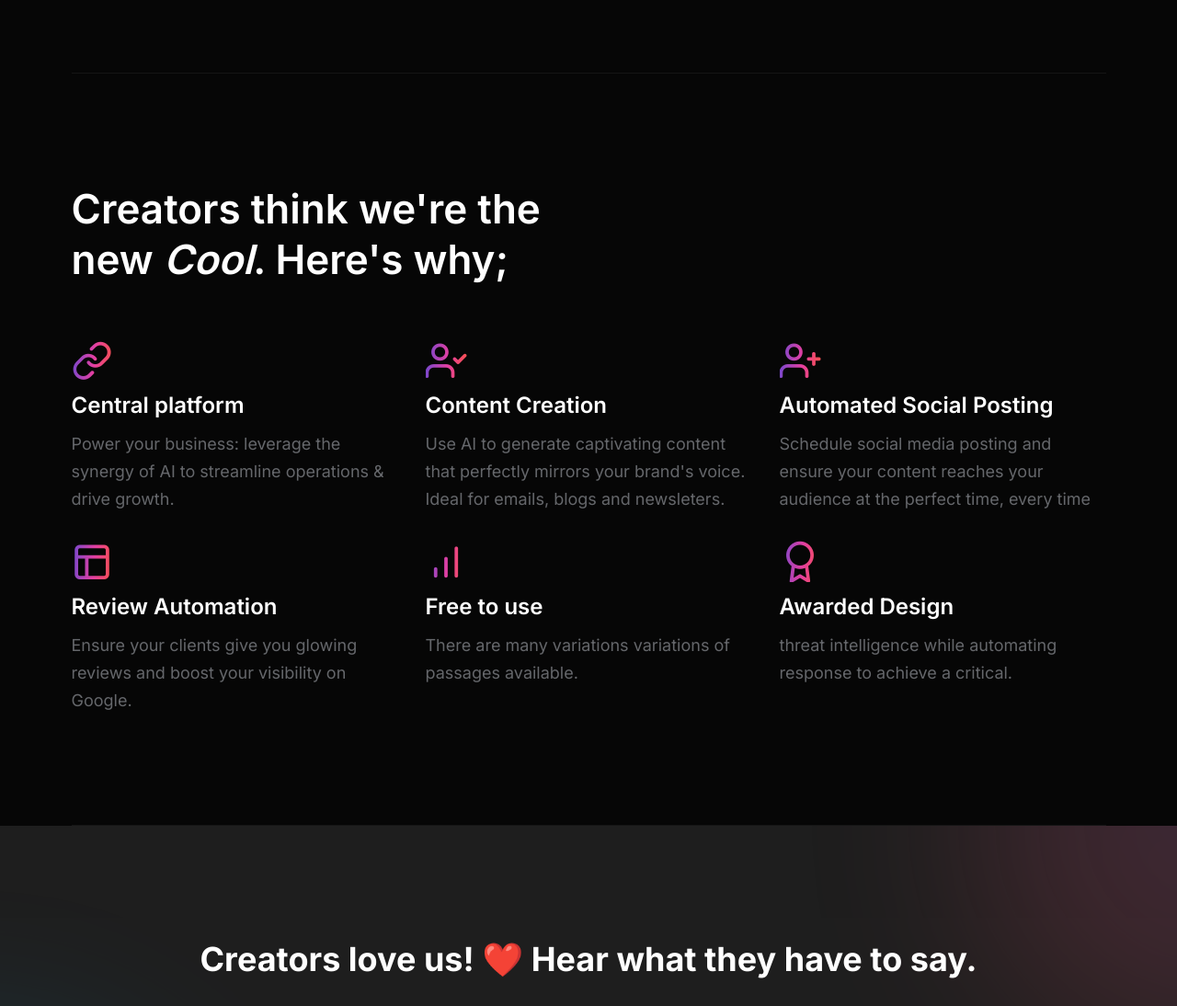
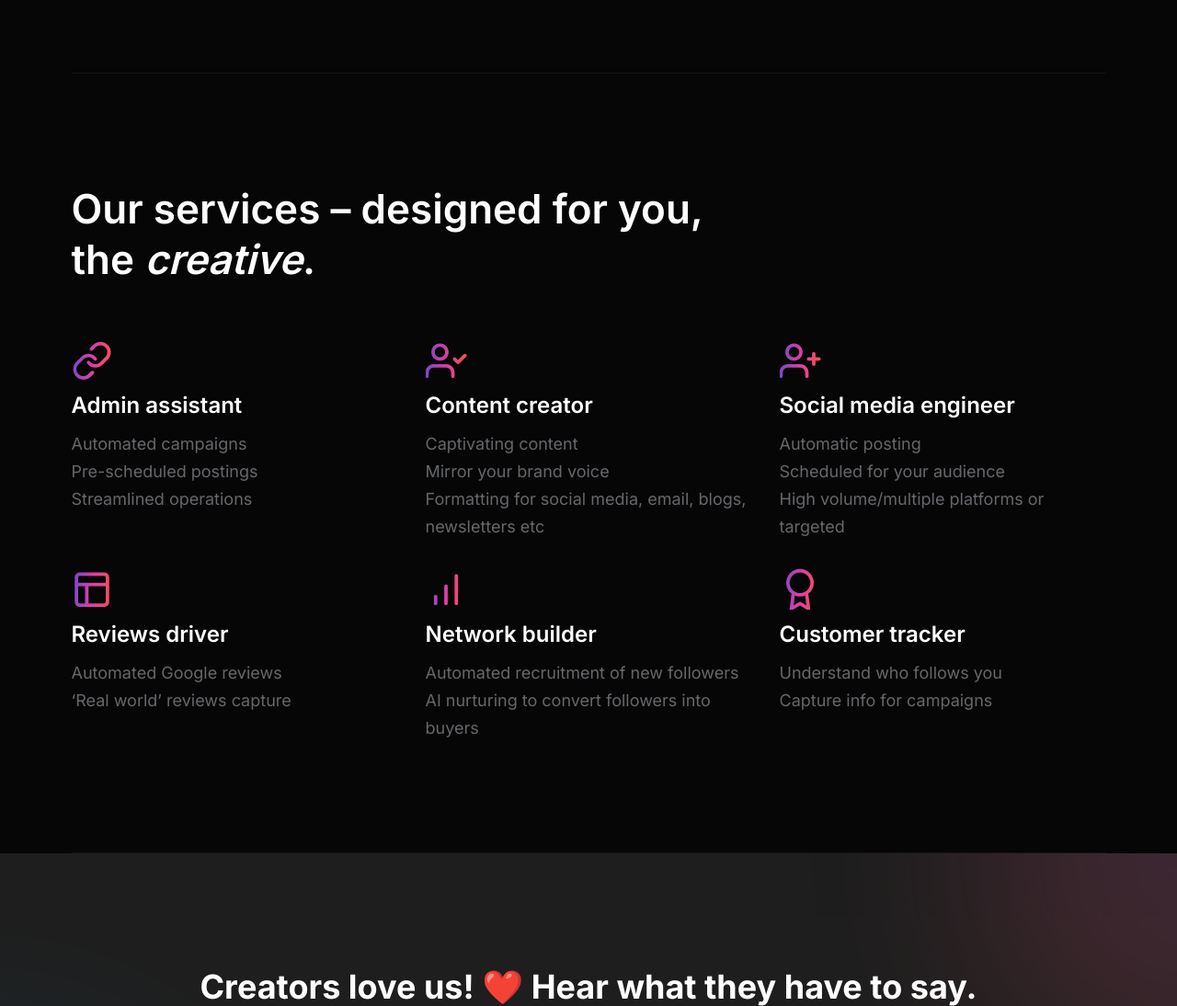
Before and after one commit to lifelonglearning123/myproject, a Django app: page / in a window 1280 px wide. Shown: the part 2305-3399 px from the top of the page at 92% size. Run offline with Django 5.2, Linux system fonts and the light colour scheme; some libraries are stand-ins or nearby versions; some web fonts are replaced.

Commit message:
updated the index.html

```diff
--- a/myproject/settings.py
+++ b/myproject/settings.py
@@ -135,7 +135,7 @@ USE_TZ = True
 # Static files (CSS, JavaScript, Images)
 # https://docs.djangoproject.com/en/5.0/howto/static-files/
 
-STATIC_URL = "/static/"
+#STATIC_URL = "/static/"
 #STATICFILES_STORAGE = "whitenoise.storage.CompressedManifestStaticFilesStorage"
 #STATIC_ROOT =BASE_DIR / 'staticfiles'
 STATICFILES_DIRS = [os.path.join(BASE_DIR, 'static')]
--- a/templates/landing/blog.html
+++ b/templates/landing/blog.html
@@ -8,7 +8,7 @@
     <meta name="viewport" content="width=device-width, initial-scale=1.0">
     <meta name="theme-style-mode" content="1"> <!-- 0 == light, 1 == dark -->
 
-    <title>Blog Grid || Doob Business and Consulting Bootstrap5 Template</title>
+    <title>Leonardo Power || AI and Automation Agency for Creatives</title>
     <!-- Favicon -->
     <link rel="shortcut icon" type="image/x-icon" href="{% static 'landing/images/favicon.png' %}">
     <!-- CSS ============================================ -->
--- a/templates/landing/faq.html
+++ b/templates/landing/faq.html
@@ -8,7 +8,7 @@
     <meta name="viewport" content="width=device-width, initial-scale=1.0">
     <meta name="theme-style-mode" content="1"> <!-- 0 == light, 1 == dark -->
 
-    <title>Accordion || Doob Business and Consulting Bootstrap5 Template</title>
+    <title>Leonardo Power || AI and Automation Agency for Creatives</title>
     <!-- Favicon -->
     <link rel="shortcut icon" type="image/x-icon" href="{% static 'landing/images/favicon.png' %}">
     <!-- CSS ============================================ -->
--- a/templates/landing/header.html
+++ b/templates/landing/header.html
@@ -112,7 +112,7 @@
                                 </div>
                             </li>-->
 
-                          <li class="has-droupdown has-menu-child-item"><a href="{% url 'blog' %}">Blog</a>
+                          <!--<li class="has-droupdown has-menu-child-item"><a href="{% url 'blog' %}">Blog</a>-->
                         <!--       <ul class="submenu">
                                     <li><a href="blog-grid.html">Blog Grid</a></li>
                                     <li><a href="blog-grid-sidebar.html">Blog Grid Sidebar</a></li>
@@ -164,8 +164,8 @@
                             <div class="header-top">
                                 <div class="logo">
                                     <a href="index.html">
-                                        <img class="logo-light" src="assets/images/logo/logo.png" alt="Corporate Logo">
-                                        <img class="logo-dark" src="assets/images/logo/logo-dark.png" alt="Corporate Logo">
+                                        <img class="logo-light" src="{% static 'landing/images/logo/logo.png' %}" alt="leonardo Logo">
+                                        <img class="logo-dark" src="{% static 'landing/images/logo/logo.png' %}" alt="leonardo Logo">
                                     </a>
                                 </div>
                                 <div class="close-menu">
@@ -175,13 +175,13 @@
                                 </div>
                             </div>
                             <ul class="mainmenu">
-                                <li class="with-megamenu has-menu-child-item position-relative"><a href="#">Home</a>
+                                <li class="with-megamenu has-menu-child-item position-relative"><a href="/">Home</a>
                                     <div class="rainbow-megamenu with-mega-item-2">
                                         <div class="wrapper">
                                             <div class="row row--0">
                                                 <div class="col-lg-6 single-mega-item">
                                                     <ul class="mega-menu-item">
-                                                        <li><a href="index-landing.html">Sass Landing <span class="rainbow-badge-card">New</span></a></li>
+                                                       <!-- <li><a href="index-landing.html">Sass Landing <span class="rainbow-badge-card">New</span></a></li>
                                                         <li><a href="index-application.html">Application <span class="rainbow-badge-card">New</span></a></li>
                                                         <li><a href="index-collaborate.html">Collaborate <span class="rainbow-badge-card">New</span></a></li>
                                                         <li><a href="index-business-consulting.html">Business Consulting</a></li>
@@ -192,10 +192,10 @@
                                                         <li><a href="index-digital-agency.html">Digital Agency</a></li>
                                                         <li><a href="index-finance.html">Finance</a></li>
                                                         <li><a href="index-company.html">Company</a></li>
-                                                        <li><a href="index-marketing-agency.html">Marketing Agency</a></li>
+                                                        <li><a href="index-marketing-agency.html">Marketing Agency</a></li>-->
                                                     </ul>
                                                 </div>
-                                                <div class="col-lg-6 single-mega-item">
+                                               <div class="col-lg-6 single-mega-item">
                                                     <ul class="mega-menu-item">
                                                         <li><a href="index-travel-agency.html">Travel Agency</a></li>
                                                         <li><a href="index-consulting.html">Consulting</a></li>
@@ -215,8 +215,11 @@
                                         </div>
                                     </div>
                                 </li>
-                                <li><a href="about.html">About</a></li>
-                                <li class="with-megamenu has-menu-child-item menu-item-open"><a href="#">Elements</a>
+
+                                <li><a href="{% url 'about' %}">About</a></li>
+                                <li><a href="{% url 'faq' %}">FAQ</a></li>
+                                <li><a href="{% url 'contact' %}">Contact</a></li>
+                               <!-- <li class="with-megamenu has-menu-child-item menu-item-open"><a href="#">Elements</a>
                                     <div class="rainbow-megamenu">
                                         <div class="wrapper">
                                             <div class="row row--0">
@@ -290,7 +293,7 @@
                                     </ul>
                                 </li>
                                 <li><a href="contact.html">Contact</a></li>
-                            </ul>
+                            </ul>-->
 
 
 
--- a/templates/landing/index.html
+++ b/templates/landing/index.html
@@ -8,7 +8,7 @@
     <meta name="viewport" content="width=device-width, initial-scale=1.0">
     <meta name="theme-style-mode" content="1"> <!-- 0 == light, 1 == dark -->
 
-    <title>Collaborate || Doob Business and Consulting Bootstrap5 Template</title>
+    <title>Leonardo Power || AI and Automation Agency for Creatives</title>
     <!-- Favicon -->
     <link rel="shortcut icon" type="image/x-icon" href="{% static 'landing/images/favicon.png' %}">
     <!-- CSS ============================================ -->
@@ -188,8 +188,8 @@
                 <div class="row align-items-center">
                     <div class="col-lg-6 col-md-6 col-sm-6 col-sm-12 order-2 order-lg-1">
                         <div class="inner collaborate text-left">
-                            <h1 class="display-two"><span class="linke-break">We Support</span> <br><span class="line-break"><i> Your</i> </span><br><span class="line-break"> Creative Success</span></h1>
-                            <p class="description"><b>More Impact - AI to power your profile<br>More Time - AI to power your admin <br> More You - AI for creatives</b></p>
+                            <h1 class="display-two"><span class="linke-break">We Support</span> <br><span class="line-break"><i> Your</i> </span><br><span class="line-break"> AI to power your creative success</span></h1>
+                            <p class="description"><b>More impact boost your online profile<br>More time  - automate your admin <br> More you – AI designed specifically for you</b></p>
                                 <div class="button-group"><a class="btn-default" href="#">Get Started</a>
 
                                 <a class="btn-default btn-border" href="https://app.macawsbusiness.com">Login Portal</a>
@@ -225,9 +225,9 @@
                     <div class="col-lg-6  col-md-6 col-sm-12">
                         <div class="inner Collaborate-inner text-left">
                             <h3 class="title">Escape from the admin</h3>
-                            <p class="description">Admin assistant - your AI to sort things out<br>
-                                Comms manager - your AI to say what you want <br>
-                                24/7 receptionist - your AI to answer enquiries
+                            <p class="description"><b>Your assistant – automate your business tasks</b><br>
+                            <b>Your comms manager – AI to craft and send your messages</b><br>
+                               <b> our service centre – AI to deal with enquiries when you’re not around </b>
                                 </p>
                             <div class="button-group">
                                 <a class="btn-collaborate-play popup-video" href="https://www.youtube.com/watch?v=tj9-MGHCs38">
@@ -301,8 +301,8 @@
                     </div>
                     <div class="col-lg-6 col-md-6 col-sm-12">
                         <div class="inner Collaborate-inner text-left">
-                            <h3 class="title">Stop staring start acting</h3>
-                            <p class="description">Friend - tech you get on with <br> Guide - suggesting new ways <br> Gate opener -  access for everyone
+                            <h3 class="title">Technology that gets you involved</h3>
+                            <p class="description"><b>Services relevant to you <br> Easy to use <br> Affordable – free intro offer</b>
                                 </p>
                             <div class="button-group">
                                 <a class="btn-collaborate-play popup-video" href="https://www.youtube.com/watch?v=tj9-MGHCs38">
@@ -333,7 +333,7 @@
                 <div class="row mb--40">
                     <div class="col-lg-12">
                         <div class="section-title max-width-800 text-left sal-animate">
-                            <h2 class="title w-600 mb--20">Creators think we're the <br> new <i>Cool</i>. Here's why;</h2>
+                            <h2 class="title w-600 mb--20">Our services – designed for you, <br> the <i>creative</i>.</h2>
                         </div>
                     </div>
                 </div>
@@ -347,8 +347,8 @@
                                 <i class="feather-link theme-gradient"></i>
                             </div>
                             <div class="content">
-                                <h4 class="title w-600"><a href="#">Central platform</a></h4>
-                                <p class="description b1 color-gray mb--0">Power your business: leverage the synergy of AI to streamline operations & drive growth.</p>
+                                <h4 class="title w-600"><a href="#">Admin assistant</a></h4>
+                                <p class="description b1 color-gray mb--0">Automated campaigns<br> Pre-scheduled postings<br>Streamlined operations</p>
                             </div>
                         </div>
                     </div>
@@ -360,8 +360,8 @@
                                 <i class="feather-user-check theme-gradient"></i>
                             </div>
                             <div class="content">
-                                <h4 class="title w-600"><a href="#">Content Creation</a></h4>
-                                <p class="description b1 color-gray mb--0">Use AI to generate captivating content that perfectly mirrors your brand's voice. Ideal for emails, blogs and newsleters.</p>
+                                <h4 class="title w-600"><a href="#">Content creator</a></h4>
+                                <p class="description b1 color-gray mb--0">Captivating content<br> Mirror your brand voice<br>Formatting for social media, email, blogs, newsletters etc</p>
                             </div>
                         </div>
                     </div>
@@ -373,8 +373,11 @@
                                 <i class="feather-user-plus theme-gradient"></i>
                             </div>
                             <div class="content">
-                                <h4 class="title w-600"><a href="#">Automated Social Posting</a></h4>
-                                <p class="description b1 color-gray mb--0">Schedule social media posting and ensure your content reaches your audience at the perfect time, every time</p>
+                                <h4 class="title w-600"><a href="#">
+                                    Social media engineer</a></h4>
+                                <p class="description b1 color-gray mb--0">Automatic posting<br>
+                                    Scheduled for your audience<br>
+                                    High volume/multiple platforms or targeted</p>
                             </div>
                         </div>
                     </div>
@@ -386,8 +389,9 @@
                                 <i class="feather-layout theme-gradient"></i>
                             </div>
                             <div class="content">
-                                <h4 class="title w-600"><a href="#">Review Automation</a></h4>
-                                <p class="description b1 color-gray mb--0">Ensure your clients give you glowing reviews and boost your visibility on Google.</p>
+                                <h4 class="title w-600"><a href="#">Reviews driver</a></h4>
+                                <p class="description b1 color-gray mb--0">Automated Google reviews<br>‘Real world’ reviews capture
+                                </p>
                             </div>
                         </div>
                     </div>
@@ -400,9 +404,9 @@
                                 <i class="feather-bar-chart  theme-gradient"></i>
                             </div>
                             <div class="content">
-                                <h4 class="title w-600"><a href="#">Free to use</a></h4>
-                                <p class="description b1 color-gray mb--0">There are many variations variations
-                                    of passages available.</p>
+                                <h4 class="title w-600"><a href="#">Network builder</a></h4>
+                                <p class="description b1 color-gray mb--0">Automated recruitment of new followers<br> AI nurturing to convert followers into buyers
+                                </p>
                             </div>
                         </div>
                     </div>
@@ -414,8 +418,9 @@
                                 <i class="feather-award theme-gradient"></i>
                             </div>
                             <div class="content">
-                                <h4 class="title w-600"><a href="#">Awarded Design</a></h4>
-                                <p class="description b1 color-gray mb--0">threat intelligence while automating response to achieve a critical.</p>
+                                <h4 class="title w-600"><a href="#">Customer tracker</a></h4>
+                                <p class="description b1 color-gray mb--0">Understand who follows you<br>Capture info for campaigns
+                                </p>
                             </div>
                         </div>
                     </div>
@@ -590,10 +595,10 @@
                         </div>
                     </div>
 
-                    <div class="col-lg-5 col-md-6 col-sm-12 col-12 mt--20">
+                  <!--  <div class="col-lg-5 col-md-6 col-sm-12 col-12 mt--20">
                         <div class="service service__style--1 variation-2 variation-3 bg-lessdark-gradient radius text-left h-100">
                             <div class="content">
-                                <!--<h6 class="subtitle"><span class="theme-gradient">Step 02</span></h6>-->
+                                <h6 class="subtitle"><span class="theme-gradient">Step 02</span></h6>
                                 <h4 class="title w-600">
                                     <a href="#">Why use AI</a>
                                 </h4>
@@ -614,7 +619,7 @@
                     <div class="col-lg-7 col-md-6 col-sm-12 col-12 mt--20">
                         <div class="service service__style--1 variation-2 variation-3 radius text-left h-100 bg_image bg_image--5">
                             <div class="content">
-                              <!--  <h6 class="subtitle"><span class="theme-gradient">Step 03</span></h6>-->
+                              <h6 class="subtitle"><span class="theme-gradient">Step 03</span></h6>
                                 <h4 class="title w-600">
                                     <a href="#">Friendly Interface</a>
                                 </h4>
@@ -626,7 +631,7 @@
 
                 </div>
             </div>
-        </div>
+        </div>-->
         <!-- End Collaborate Card Area  -->
 
         <!-- Start Call-To Action Area  -->
```
Also changed, not shown: templates/landing/about.html (+23 -19 lines), templates/landing/contact.html (+18 -4 lines), README.md (deleted), static/landing/images/about/bill.jpg, static/landing/images/about/chao.jpg, static/landing/images/about/front_page_banner_4.png, static/landing/images/about/front_page_banner_4old.png (added), static/landing/images/bg/bg-image-2.jpg, static/landing/images/bg/bg-image-2old.jpg (added), static/landing/images/bg/bg-image-5.jpg (deleted), static/landing/images/favicon.png.
